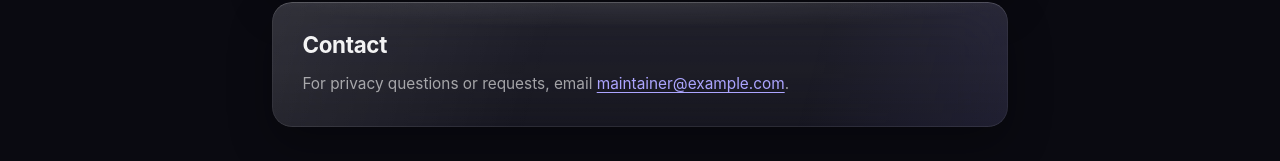
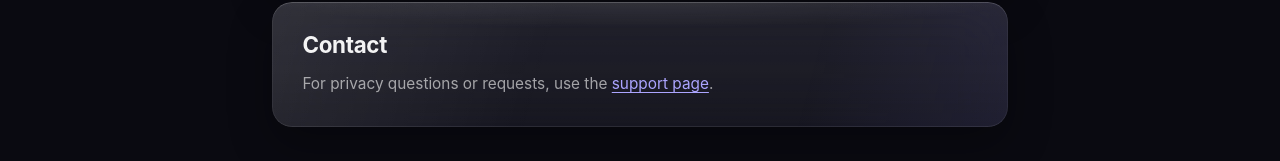
Before and after one commit to rawcontext/luxel, an Astro site in the folder apps/web/: page /privacy in a window 1280 px wide. Shown: the part 2983-3144 px from the top of the page. Built offline with nearby package versions, Linux system fonts and the light colour scheme; Astro itself is replaced by a stand-in of ours.

Commit message:
Point privacy contact to the support form instead of email

```diff
--- a/apps/web/src/pages/privacy.astro
+++ b/apps/web/src/pages/privacy.astro
@@ -2,7 +2,6 @@
 import PageLayout from "../components/PageLayout.astro";
 
 const effectiveDate = "August 11, 2026";
-const contactEmail = "maintainer@example.com";
 ---
 
 <PageLayout
@@ -152,8 +151,8 @@ const contactEmail = "maintainer@example.com";
           <article>
             <h2>Contact</h2>
             <p>
-              For privacy questions or requests, email{" "}
-              <a href={`mailto:${contactEmail}`}>{contactEmail}</a>.
+              For privacy questions or requests, use the{" "}
+              <a href="/support">support page</a>.
             </p>
           </article>
         </section>
```
